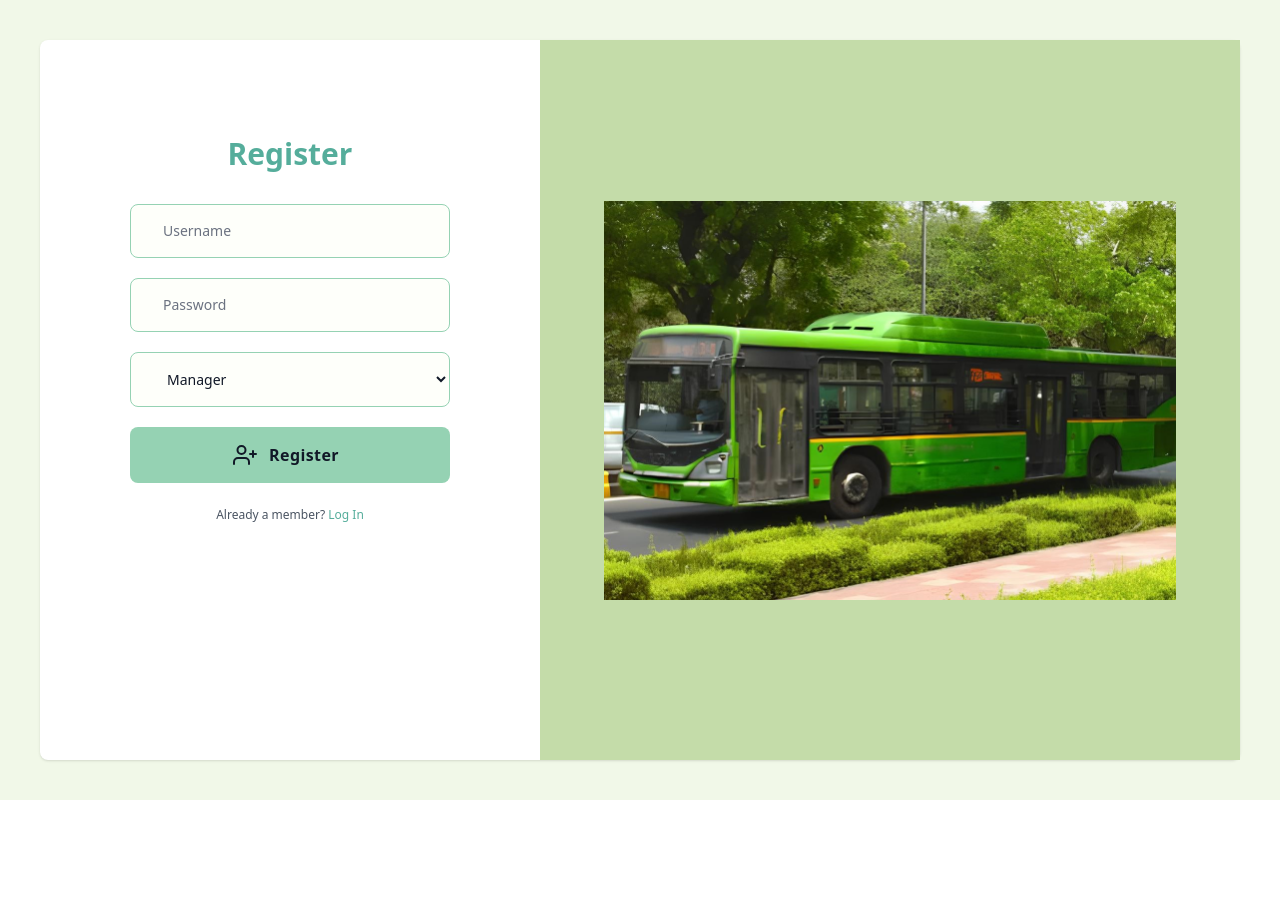
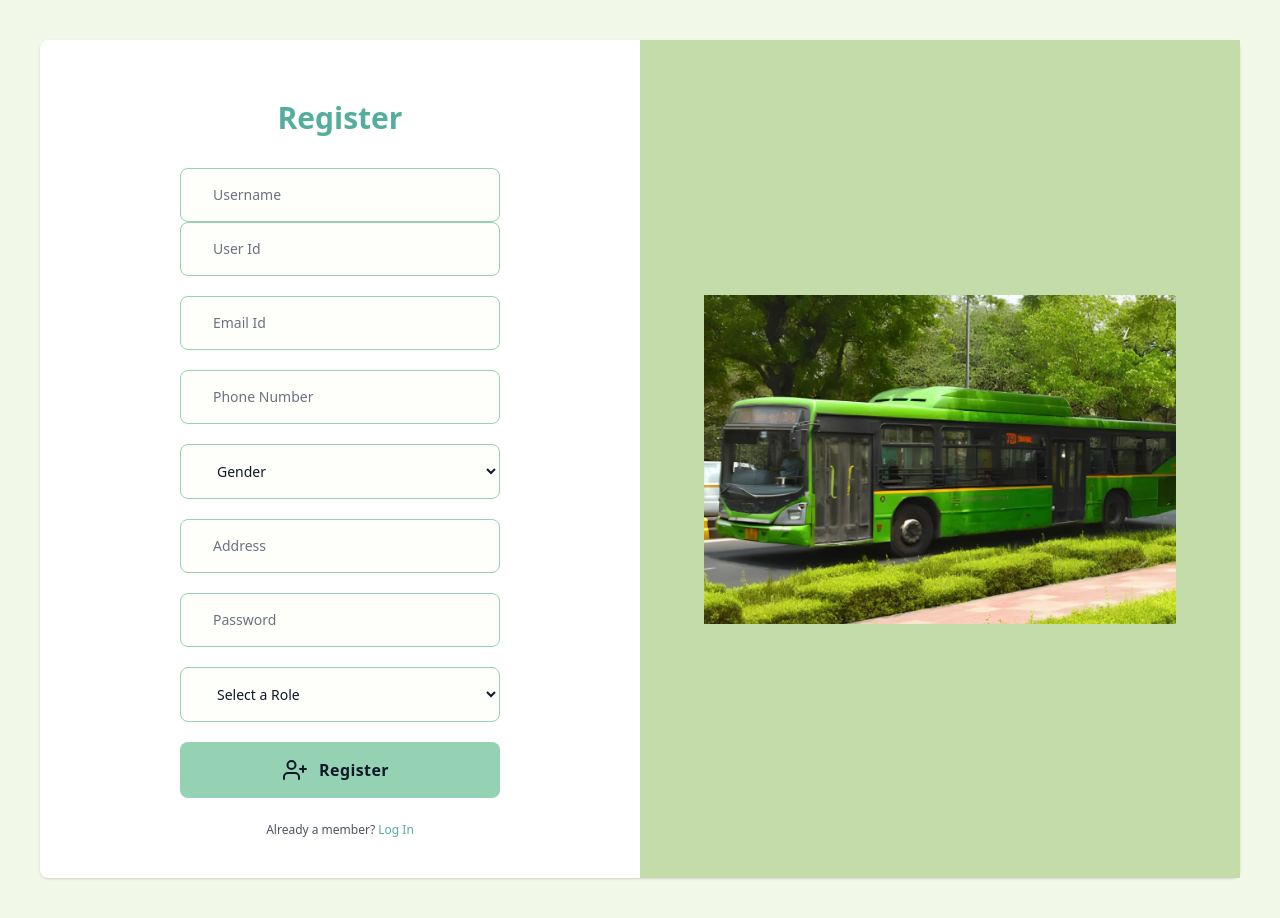
Before and after one commit to ayush-3107/Smart-India-Hackathon, a React (Vite) app in the folder Frontend/: page /register in a window 1280 px wide. Before the commit the page ends 800 px from the top, so only its background shows below. Built offline with nearby package versions, Linux system fonts and the light colour scheme.

Commit message:
Added the login requirements

```diff
--- a/Frontend/src/components/Login.jsx
+++ b/Frontend/src/components/Login.jsx
@@ -4,19 +4,19 @@ import axios from 'axios';
 import config from '../config';
 
 const LoginForm = () => {
-  const [username, setUsername] = useState('');
+  const [userid, setUserid] = useState('');
   const [password, setPassword] = useState('');
   const navigate = useNavigate();
 
   const handleSubmit = async (e) => {
     e.preventDefault();
-    if (!username || !password) {
+    if (!userid || !password) {
       alert('Username and password are required');
       return;
     }
     try {
       const response = await axios.post(`${config.apiUrl}/auth/login`, {
-        username,
+        userid,
         password,
       });
 
@@ -49,9 +49,9 @@ const LoginForm = () => {
                 <form onSubmit={handleSubmit} className="flex flex-col">
                   <input
                     type="text"
-                    placeholder="Username"
-                    value={username}
-                    onChange={(e) => setUsername(e.target.value)}
+                    placeholder="UserId"
+                    value={userid}
+                    onChange={(e) => setUserid(e.target.value)}
                     className="w-full px-8 py-4 rounded-lg font-medium bg-[rgb(254,255,250)] border border-[#95D2B3] placeholder-gray-500 text-sm focus:outline-none focus:border-[#55AD9B] focus:bg-white"
                     required
                   />
--- a/Frontend/src/components/RegisterForm.jsx
+++ b/Frontend/src/components/RegisterForm.jsx
@@ -4,23 +4,40 @@ import axios from 'axios';
 import config from '../config';
 
 const RegisterForm = () => {
-  const [username, setUsername] = useState('');
-  const [password, setPassword] = useState('');
-  const [role, setRole] = useState('manager');
+  const [formData, setFormData] = useState({
+    username: '',
+    userid: '',
+    email: '',
+    phone: '',
+    gender: '',
+    address: '',
+    password: '',
+    role: '',
+    crewRole: '',
+    experience: '',
+    skill: '',
+    timingPreferences: ''
+  });
+
   const navigate = useNavigate();
+
+  const handleChange = (e) => {
+    const { name, value } = e.target;
+    setFormData({
+      ...formData,
+      [name]: value
+    });
+  };
 
   const handleRegister = async (e) => {
     e.preventDefault();
+    const { username, password, role } = formData;
     if (!username || !password || !role) {
       alert('All fields are required');
       return;
     }
     try {
-      await axios.post(`${config.apiUrl}/auth/register`, {
-        username,
-        password,
-        role,
-      });
+      await axios.post(`${config.apiUrl}/auth/register`, formData);
       alert('Registration successful');
       navigate('/');
     } catch (error) {
@@ -29,39 +46,134 @@ const RegisterForm = () => {
   };
 
   return (
-    <div className="min-h-screen bg-[#F1F8E8] text-gray-900 flex justify-center"> {/* Background color */}
+    <div className="min-h-screen bg-[#F1F8E8] text-gray-900 flex justify-center">
       <div className="max-w-screen-xl m-0 sm:m-10 bg-white shadow sm:rounded-lg flex justify-center flex-1">
-        <div className="lg:w-1/2 xl:w-5/12 p-6 sm:p-12">
-          <div className="mt-12 flex flex-col items-center">
-            <h1 className="text-2xl xl:text-3xl font-extrabold text-[#55AD9B]">Register</h1> {/* Heading color */}
+        <div className="lg:w-1/2 xl:w-[50%] p-4 sm:p-10">
+          <div className="mt-5 flex flex-col items-center">
+            <h1 className="text-2xl xl:text-3xl font-extrabold text-[#55AD9B]">Register</h1>
             <div className="w-full flex-1 mt-8">
               <div className="mx-auto max-w-xs">
                 <form onSubmit={handleRegister} className="flex flex-col">
                   <input
                     type="text"
+                    name="username"
                     placeholder="Username"
-                    value={username}
-                    onChange={(e) => setUsername(e.target.value)}
+                    value={formData.username}
+                    onChange={handleChange}
                     className="w-full px-8 py-4 rounded-lg font-medium bg-[rgb(254,255,250)] border border-[#95D2B3] placeholder-gray-500 text-sm focus:outline-none focus:border-[#55AD9B] focus:bg-white"
                     required
                   />
                   <input
-                    type="password"
-                    placeholder="Password"
-                    value={password}
-                    onChange={(e) => setPassword(e.target.value)}
+                    type="text"
+                    name="userid"
+                    placeholder="User Id"
+                    value={formData.userid}
+                    onChange={handleChange}
+                    className="w-full px-8 py-4 rounded-lg font-medium bg-[rgb(254,255,250)] border border-[#95D2B3] placeholder-gray-500 text-sm focus:outline-none focus:border-[#55AD9B] focus:bg-white"
+                    required
+                  />
+                  <input
+                    type="email"
+                    name="email"
+                    placeholder="Email Id"
+                    value={formData.email}
+                    onChange={handleChange}
+                    className="w-full px-8 py-4 rounded-lg font-medium bg-[rgb(254,255,250)] border border-[#95D2B3] placeholder-gray-500 text-sm focus:outline-none focus:border-[#55AD9B] focus:bg-white mt-5"
+                    required
+                  />
+                  <input
+                    type="text"
+                    name="phone"
+                    placeholder="Phone Number"
+                    value={formData.phone}
+                    onChange={handleChange}
                     className="w-full px-8 py-4 rounded-lg font-medium bg-[rgb(254,255,250)] border border-[#95D2B3] placeholder-gray-500 text-sm focus:outline-none focus:border-[#55AD9B] focus:bg-white mt-5"
                     required
                   />
                   <select
-                    value={role}
-                    onChange={(e) => setRole(e.target.value)}
+                    name="gender"
+                    value={formData.gender}
+                    onChange={handleChange}
                     className="w-full px-8 py-4 rounded-lg font-medium bg-[rgb(254,255,250)] border border-[#95D2B3] text-sm focus:outline-none focus:border-[#55AD9B] focus:bg-white mt-5"
                     required
                   >
+                    <option value="">Gender</option>
+                    <option value="male">Male</option>
+                    <option value="female">Female</option>
+                  </select>
+                  <input
+                    type="text"
+                    name="address"
+                    placeholder="Address"
+                    value={formData.address}
+                    onChange={handleChange}
+                    className="w-full px-8 py-4 rounded-lg font-medium bg-[rgb(254,255,250)] border border-[#95D2B3] placeholder-gray-500 text-sm focus:outline-none focus:border-[#55AD9B] focus:bg-white mt-5"
+                    required
+                  />
+                  <input
+                    type="password"
+                    name="password"
+                    placeholder="Password"
+                    value={formData.password}
+                    onChange={handleChange}
+                    className="w-full px-8 py-4 rounded-lg font-medium bg-[rgb(254,255,250)] border border-[#95D2B3] placeholder-gray-500 text-sm focus:outline-none focus:border-[#55AD9B] focus:bg-white mt-5"
+                    required
+                  />
+                  <select
+                    name="role"
+                    value={formData.role}
+                    onChange={handleChange}
+                    className="w-full px-8 py-4 rounded-lg font-medium bg-[rgb(254,255,250)] border border-[#95D2B3] text-sm focus:outline-none focus:border-[#55AD9B] focus:bg-white mt-5"
+                    required
+                  >
+                    <option value="">Select a Role</option>
                     <option value="manager">Manager</option>
                     <option value="crew">Crew</option>
                   </select>
+
+
+                  <div className={`${formData.role === 'crew' ? "block" : "hidden"}`}>
+                    <select
+                      name="crewRole"
+                      value={formData.crewRole}
+                      onChange={handleChange}
+                      className="w-full px-8 py-4 rounded-lg font-medium bg-[rgb(254,255,250)] border border-[#95D2B3] text-sm focus:outline-none focus:border-[#55AD9B] focus:bg-white mt-5"
+                    >
+                      <option value="">Crew Role</option>
+                      <option value="driver">Driver</option>
+                      <option value="conductor">Conductor</option>
+                    </select>
+                    <input
+                      type="number"
+                      name="experience"
+                      placeholder="Experience"
+                      value={formData.experience}
+                      onChange={handleChange}
+                      className="w-full px-8 py-4 rounded-lg font-medium bg-[rgb(254,255,250)] border border-[#95D2B3] placeholder-gray-500 text-sm focus:outline-none focus:border-[#55AD9B] focus:bg-white mt-5"
+                    />
+                    <select
+                      name="skill"
+                      value={formData.skill}
+                      onChange={handleChange}
+                      className="w-full px-8 py-4 rounded-lg font-medium bg-[rgb(254,255,250)] border border-[#95D2B3] text-sm focus:outline-none focus:border-[#55AD9B] focus:bg-white mt-5"
+                    >
+                      <option value="">Select Skill</option>
+                      <option value="Urban">Urban</option>
+                      <option value="Busy routes">Busy routes</option>
+                      <option value="Suburban">Suburban</option>
+                      <option value="Rural">Rural</option>
+                      <option value="Highway">Highway</option>
+                    </select>
+                    <input
+                      type="text"
+                      name="timingPreferences"
+                      placeholder="Timing Preferences"
+                      value={formData.timingPreferences}
+                      onChange={handleChange}
+                      className="w-full px-8 py-4 rounded-lg font-medium bg-[rgb(254,255,250)] border border-[#95D2B3] placeholder-gray-500 text-sm focus:outline-none focus:border-[#55AD9B] focus:bg-white mt-5"
+                    />
+                  </div>
+
                   <button
                     type="submit"
                     className="mt-5 tracking-wide font-semibold bg-[#95D2B3] text-gray-900 w-full py-4 rounded-lg hover:bg-[#55AD9B] transition-all duration-300 ease-in-out flex items-center justify-center focus:shadow-outline focus:outline-none"
```
